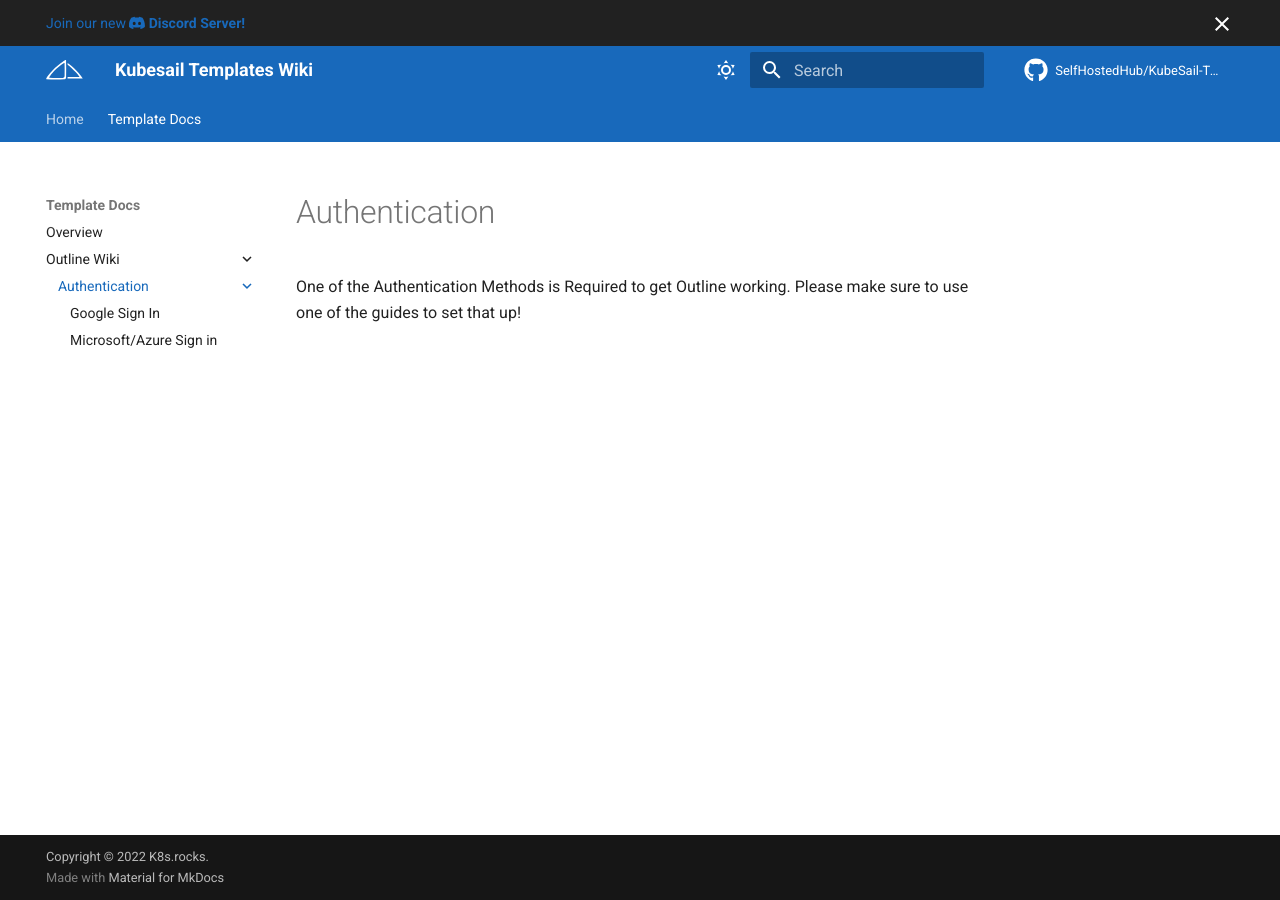
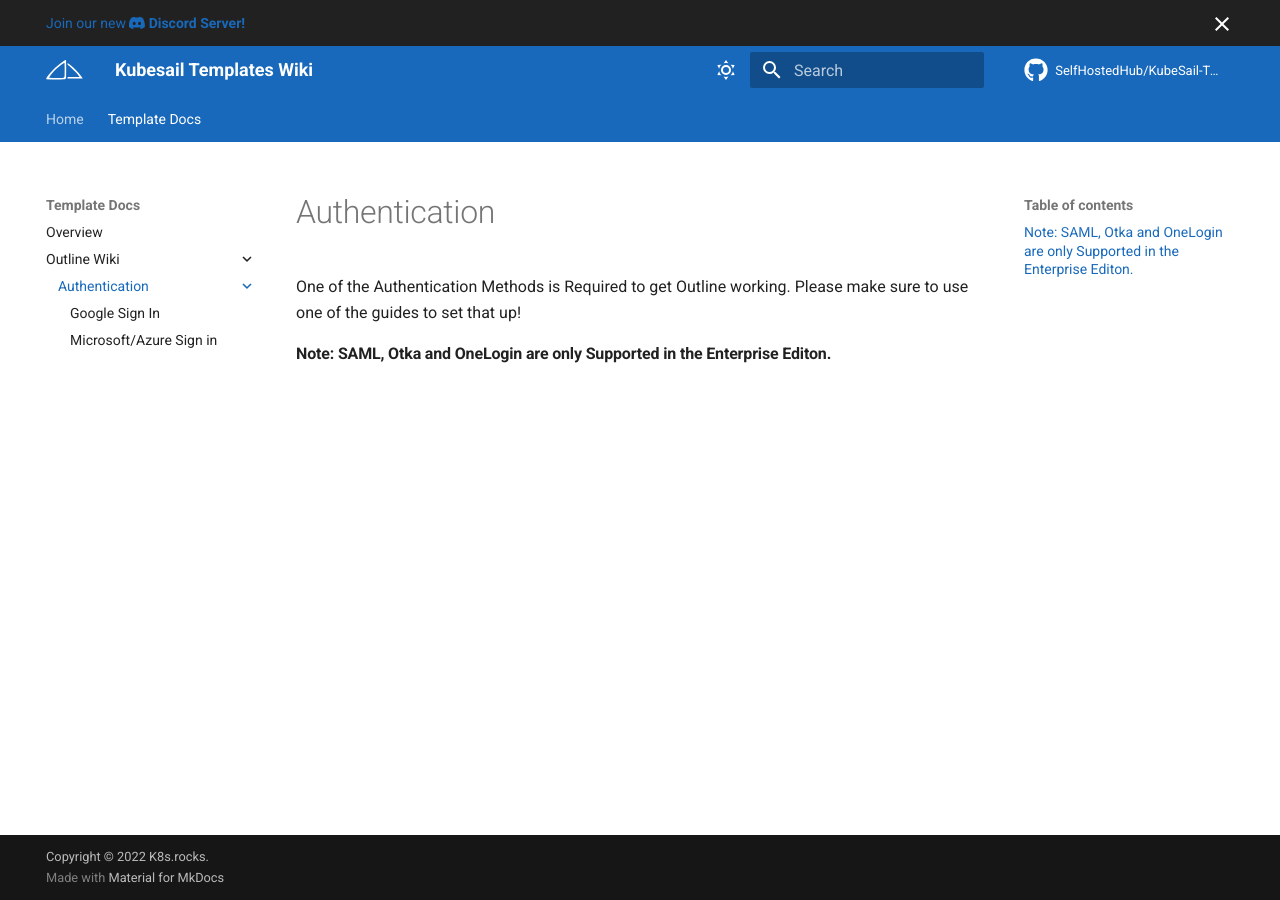
Before and after one commit to SelfHostedHub/KubeSail-Template-Docs, an MkDocs documentation site: the page built from docs/Template-Docs/Outline/Authentication/index.md, in a window 1280 px wide. Built offline with MkDocs 1.6.1 and Material for MkDocs 9.7.7, drawn with Linux system fonts in a browser that asks for light colours; comment, search, counter and statistics services are not loaded.

Commit message:
Finish Auth Docs for Outline

```diff
--- a/docs/Template-Docs/Outline/Authentication/index.md
+++ b/docs/Template-Docs/Outline/Authentication/index.md
@@ -5,3 +5,5 @@
 # Authentication
 
 One of the Authentication Methods is Required to get Outline working. Please make sure to use one of the guides to set that up!
+
+#### Note: SAML, Otka and OneLogin are only Supported in the Enterprise Editon.
```
